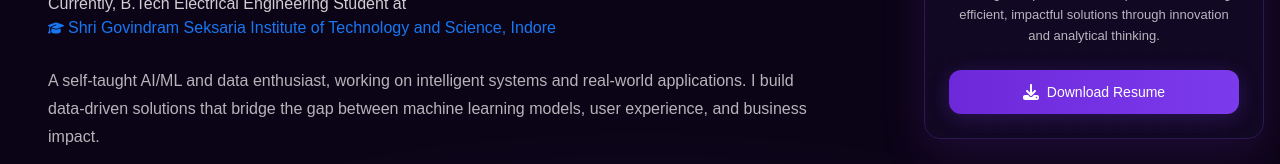
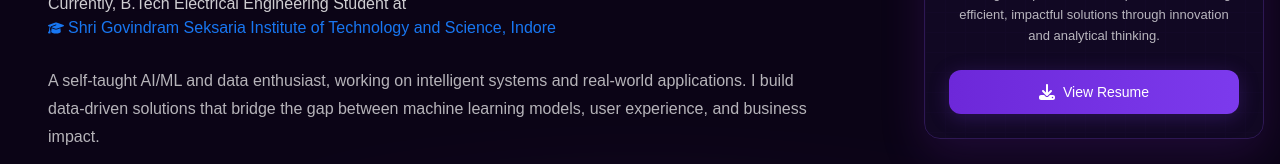
Before and after one commit to SARTHAKSS73/Portfolio-Website, a Next.js app: page / in a window 1280 px wide. Shown: the part 533-697 px from the top of the page. Built offline with nearby package versions, Linux system fonts and the light colour scheme; a web font is replaced by a local one.

Commit message:
resume update and some changes

```diff
--- a/src/app/Components/CursorGlow.tsx
+++ b/src/app/Components/CursorGlow.tsx
@@ -25,7 +25,7 @@ export const CursorGlow = () => {
       return () => window.removeEventListener("resize", handleResize);
     }
 
-    // 2. Desktop-only setup: Capture user mouse moves instantly
+    // 2. Desktop-only setup: Capture user mouse moves
     const updateMousePosition = (e: MouseEvent) => {
       mousePos.current = { x: e.clientX, y: e.clientY };
       if (!isVisible) setIsVisible(true);
@@ -38,7 +38,6 @@ export const CursorGlow = () => {
     document.body.addEventListener("mouseleave", handleMouseLeave);
     document.body.addEventListener("mouseenter", handleMouseEnter);
 
-    // 3. Desktop-only setup: Animation Loop
     let animationFrameId: number;
 
     const renderLoop = () => {
@@ -65,7 +64,7 @@ export const CursorGlow = () => {
     };
   }, [isVisible, isMobile]);
 
-  // 4. Return absolutely nothing (null) if the viewport layout drops below desktop view limits
+  // Return absolutely nothing (null) if the viewport layout drops below desktop view limits
   if (isMobile) return null;
 
   return (
--- a/src/app/Components/HereSection.tsx
+++ b/src/app/Components/HereSection.tsx
@@ -12,9 +12,7 @@ const HereSection = () => {
       {/* Container wrapper remains completely default, allowing text to expand naturally */}
       <div className="w-full max-w-7xl mx-auto px-4 relative">
 
-        {/* =========================================================================
-           LEFT & MAIN AREA: Your Exact Original Layout, Restored to 100% Native Width
-           ========================================================================= */}
+        {/*LEFT & MAIN AREA*/}
         <div className="w-full flex flex-col">
 
           {/* avatar and headline */}
@@ -46,7 +44,6 @@ const HereSection = () => {
                 A Curious Mind who
               </p>
 
-              {/* FIXED: 'Makes machines learn' is guaranteed back on a single line */}
               <h1 className="text-4xl sm:text-5xl font-normal tracking-tight leading-[1.15] whitespace-nowrap md:whitespace-normal">
                 <span className="block md:inline-block">Makes machines learn </span>
                 <span className="block">
@@ -100,7 +97,7 @@ const HereSection = () => {
           </ScrollReveal>
         </div>
 
-        {/* RIGHT SIDEBAR: Absolute layout on desktop to sit outside text flow completely*/}
+        {/* RIGHT SIDEBARR */}
         <div className="w-full lg:w-auto lg:absolute lg:top-0 lg:right-0 xl:-right-4 flex justify-center mt-16 lg:mt-0 z-30">
           <ScrollReveal delay={0.2} className="w-full max-w-[340px]">
             <div className="relative w-full bg-[#130927]/80 border border-[#2e1854] rounded-2xl p-6 shadow-[0_15px_45px_rgba(113,39,186,0.2)] hover:border-[#7c3aed]/40 hover:shadow-[0_20px_55px_rgba(113,39,186,0.35)] transition-all duration-300 group flex flex-col items-center">
@@ -131,16 +128,16 @@ const HereSection = () => {
                 </p>
               </div>
 
-              {/* 3. Resume Link Trigger Button */}
+              {/* 3. Resume Link Button */}
               <div className="relative z-10 w-full mt-auto">
                 <a
-                  href="/documents/Sarthak_Shukla_Resume.pdf"
+                  href="/documents/Sarthak_Resume.pdf"
                   target="_blank"
                   rel="noopener noreferrer"
                   className="w-full inline-flex items-center justify-center gap-2 px-5 py-3 rounded-xl bg-gradient-to-r from-[#6d28d9] to-[#7c3aed] text-white font-medium text-sm hover:from-[#7c3aed] hover:to-[#8b5cf6] active:scale-[0.98] shadow-[0_4px_20px_rgba(124,58,237,0.25)] transition-all cursor-pointer group/btn"
                 >
                   <FaDownload className="size-4 transition-transform group-hover/btn:-translate-y-0.5" />
-                  Download Resume
+                  View Resume
                 </a>
               </div>
 
--- a/src/app/Components/ProjectsSection.tsx
+++ b/src/app/Components/ProjectsSection.tsx
@@ -2,7 +2,7 @@ import Image from 'next/image'
 import React from 'react'
 import ScrollReveal from './ScrollReveal'
 
-// 1. ALL YOUR PROJECTS LIVE HERE. To add a new one, just paste a new object at the bottom of this list!
+// 1. ALL YOUR PROJECTS LIVE HERE. To add a new one, just paste a new object at the bottom of this list and phir ho jayega
 const PROJECTS_DATA = [
   {
     id: "black-friday",
@@ -54,7 +54,7 @@ const ProjectsSection = () => {
   return (
     <section id="projects" className="relative py-28 space-y-24 overflow-hidden">
 
-      {/* 2. THE LOOP: This maps over your data and alternates the design left/right automatically based on the index! */}
+      {/* 2. THE LOOP */}
       {PROJECTS_DATA.map((project, index) => {
         const isEven = index % 2 === 0;
 
--- a/src/app/Components/TechStack.tsx
+++ b/src/app/Components/TechStack.tsx
@@ -34,7 +34,7 @@ const TechStack = () => {
           Tech Stack
         </h3>
 
-        {/* CENTER INTRO TEXT & ACCORDING LARGE IMAGE */}
+        {/* CENTER INTRO TEXT */}
         <div className='text-center relative z-10 max-w-4xl mx-auto w-full'>
           <ScrollReveal stagger={0.08}>
             <p className='text-white/70 mb-4 text-base md:text-lg'>
@@ -59,7 +59,7 @@ const TechStack = () => {
           </ScrollReveal>
         </div>
 
-        {/* LEFT SIDE HIGHER POSITIONED SKILLS (Clean, borderless lists) */}
+        {/* LEFT SIDE HIGHER POSITIONED SKILLS*/}
         <div className='flex flex-col gap-8 mt-12 lg:mt-0 lg:absolute lg:left-4 lg:top-24 lg:w-[280px] xl:w-[310px] z-20 text-center lg:text-left'>
           {leftSkills.map((group, index) => (
             <div key={index} className='relative'>
@@ -80,7 +80,7 @@ const TechStack = () => {
           ))}
         </div>
 
-        {/* RIGHT SIDE HIGHER POSITIONED SKILLS (Clean, borderless lists) */}
+        {/* RIGHT SIDE HIGHER POSITIONED SKILLS */}
         <div className='flex flex-col gap-8 mt-8 lg:mt-0 lg:absolute lg:right-4 lg:top-24 lg:w-[280px] xl:w-[310px] z-20 text-center lg:text-left'>
           {rightSkills.map((group, index) => (
             <div key={index} className='relative'>
--- a/src/app/Components/WorkExperience.tsx
+++ b/src/app/Components/WorkExperience.tsx
@@ -163,7 +163,7 @@ const WorkExperience = () => {
                   }}
                 >
 
-                  {/* FRONT FACE - FIXED: Conditionally injected visibility & opacity styling to turn off layout rendering for iOS when flipped */}
+                  {/* FRONT FACE */}
                   <div
                     className={`backface-hidden absolute inset-0 w-full h-full p-5 sm:p-6 md:p-7 bg-[#140a26] border border-[#2f1c55] rounded-2xl shadow-[0_10px_40px_rgba(113, 39, 186, 0.25)] flex flex-col justify-between group hover:border-[#7c3aed]/60 hover:shadow-[0_20px_60px_rgba(113, 39, 186, 0.40)] transition-all duration-300 ${
                       isFlipped ? "opacity-0 pointer-events-none invisible" : "opacity-100 visible"
@@ -216,7 +216,7 @@ const WorkExperience = () => {
                     </div>
                   </div>
 
-                  {/* BACK FACE - FIXED: Added conditional visibility states to fully drop calculations when showing front face */}
+                  {/* BACK FACE */}
                   <div
                     onClick={(e) => handleFlip(item.id, e)}
                     className={`backface-hidden absolute inset-0 w-full h-full p-5 sm:p-6 md:p-7 bg-[#160c2b] border border-[#7c3aed]/50 rounded-2xl shadow-[0_0_35px_rgba(113,39,186,0.3)] flex flex-col justify-between text-left cursor-pointer group [transform:rotateY(180deg)] transition-all duration-300 ${
```
Also changed, not shown: src/app/Components/BeyondCode.tsx (+5 -6 lines), 2 other files (tests, documents, lock files or other folders).
